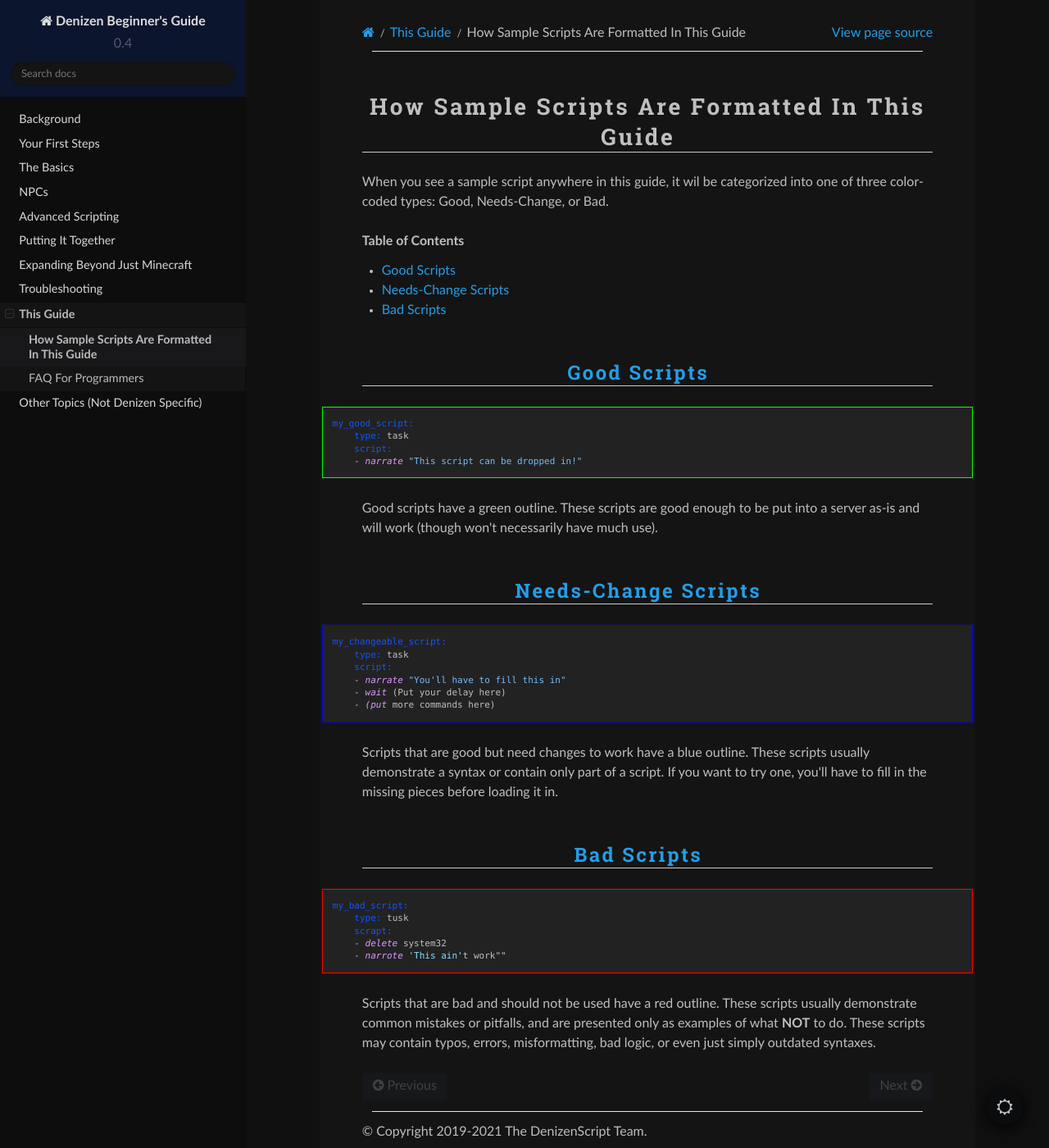
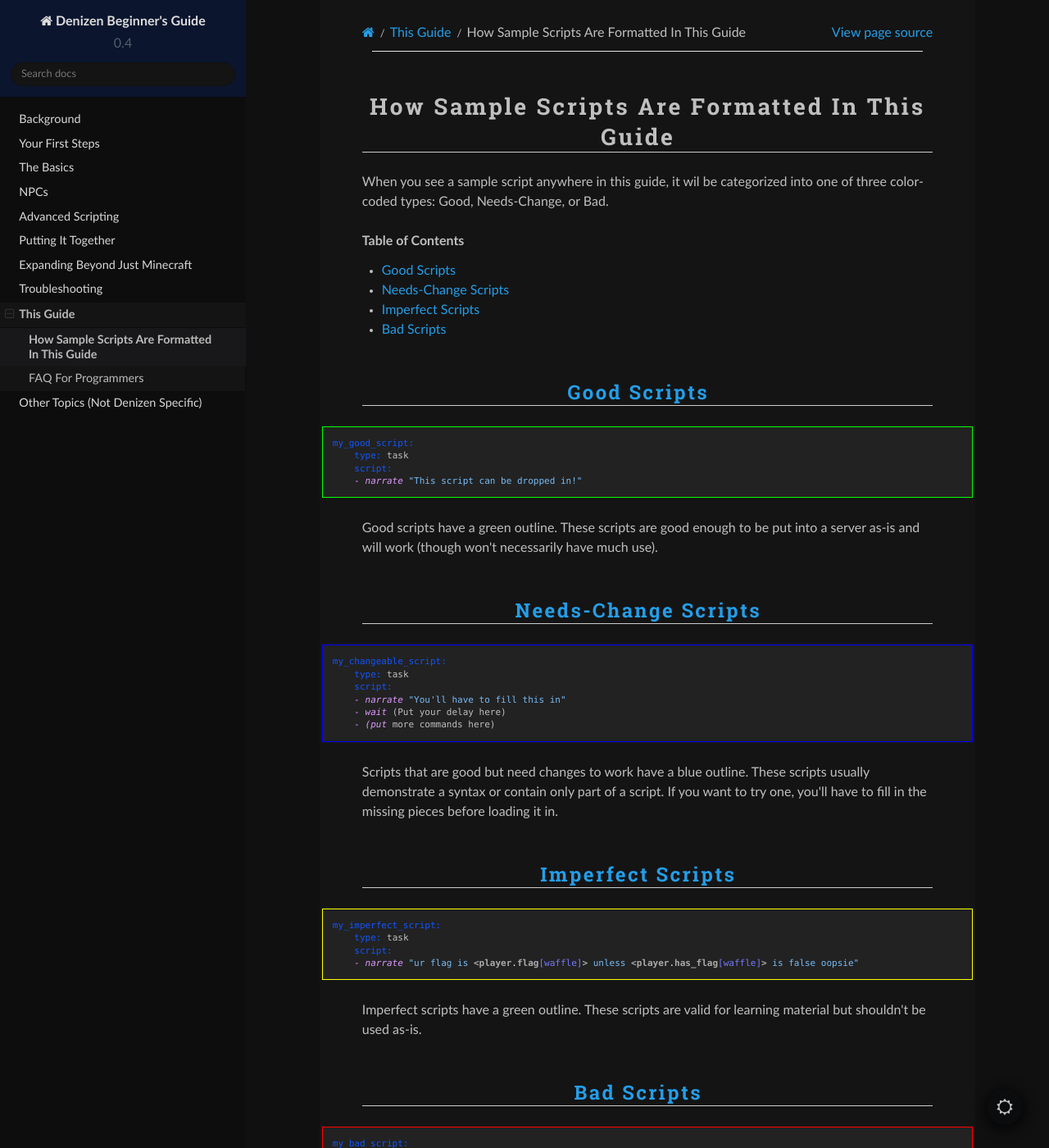
Before and after one commit to DenizenScript/Denizen-Beginners-Guide, a Sphinx documentation site: the page built from source/guides/this-guide/sample-scripts.md, in a window 1280 px wide and 1400 px high. Shown: the whole window at 82% size. Built offline with Sphinx 7.4.7 and the Read the Docs theme 2.0.0, drawn with Linux system fonts in a browser that asks for light colours.

Commit message:
dscript_yellow sample type

````diff
--- a/source/_static/css/stylesheet.css
+++ b/source/_static/css/stylesheet.css
@@ -30,6 +30,10 @@ hr {
     margin-left: -50px !important;
     margin-right: -50px !important;
 }
+.highlight-dscript_yellow {
+    margin-left: -50px !important;
+    margin-right: -50px !important;
+}
 .highlight-dscript_blue {
     margin-left: -50px !important;
     margin-right: -50px !important;
@@ -40,6 +44,9 @@ hr {
 }
 .highlight-dscript_red pre {
     border: 1px solid #FF0000;
+}
+.highlight-dscript_yellow pre {
+    border: 1px solid #FFFF00;
 }
 .highlight-dscript_green pre {
     border: 1px solid #00FF00;
--- a/source/conf.py
+++ b/source/conf.py
@@ -91,12 +91,16 @@ class dScriptLexerRed(RegexLexer):
 class dScriptLexerGreen(RegexLexer):
     name = 'dscript_green'
     tokens = reusable_tokens
+class dScriptLexerYellow(RegexLexer):
+    name = 'dscript_yellow'
+    tokens = reusable_tokens
 class dScriptLexerBlue(RegexLexer):
     name = 'dscript_blue'
     tokens = reusable_tokens
 
 lexers['dscript_red'] = dScriptLexerRed(startinline=True)
 lexers['dscript_green'] = dScriptLexerGreen(startinline=True)
+lexers['dscript_yellow'] = dScriptLexerYellow(startinline=True)
 lexers['dscript_blue'] = dScriptLexerBlue(startinline=True)
 
 # For markdown
--- a/source/guides/this-guide/sample-scripts.md
+++ b/source/guides/this-guide/sample-scripts.md
@@ -32,6 +32,17 @@ my_changeable_script:
 
 Scripts that are good but need changes to work have a blue outline. These scripts usually demonstrate a syntax or contain only part of a script. If you want to try one, you'll have to fill in the missing pieces before loading it in.
 
+### Imperfect Scripts
+
+```dscript_yellow
+my_imperfect_script:
+    type: task
+    script:
+    - narrate "ur flag is <player.flag[waffle]> unless <player.has_flag[waffle]> is false oopsie"
+```
+
+Imperfect scripts have a green outline. These scripts are valid for learning material but shouldn't be used as-is.
+
 ### Bad Scripts
 
 ```dscript_red
````
